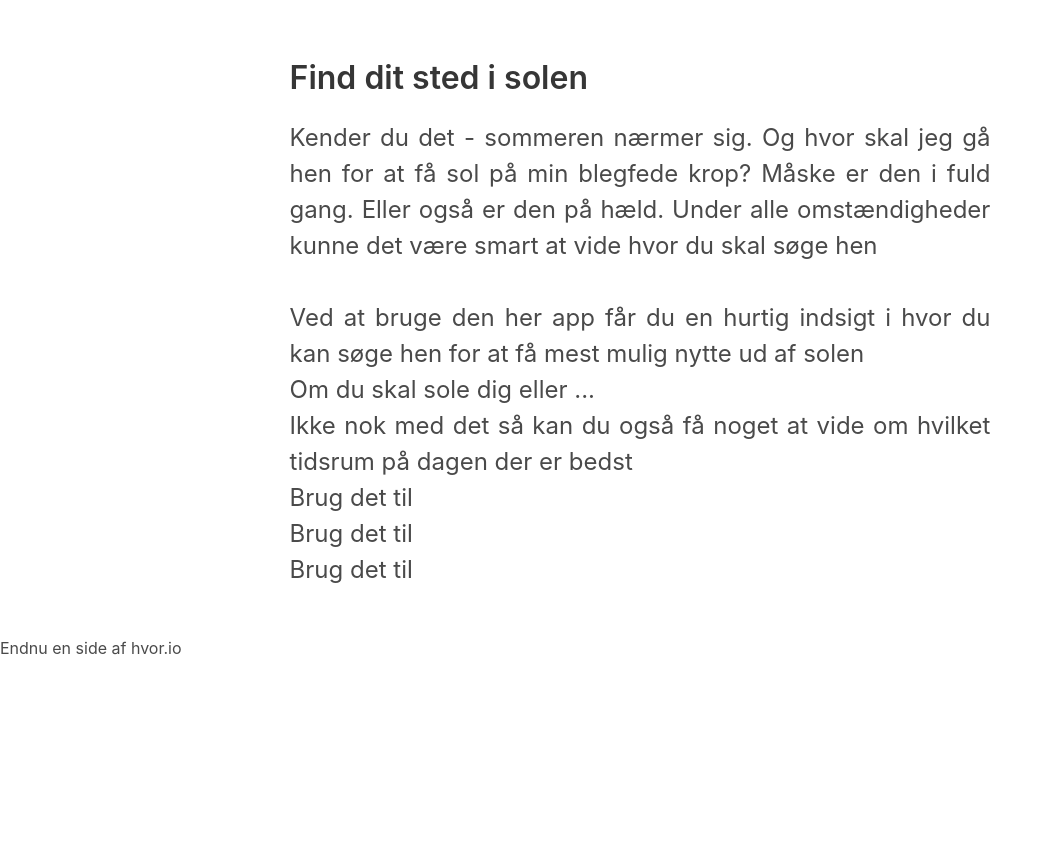
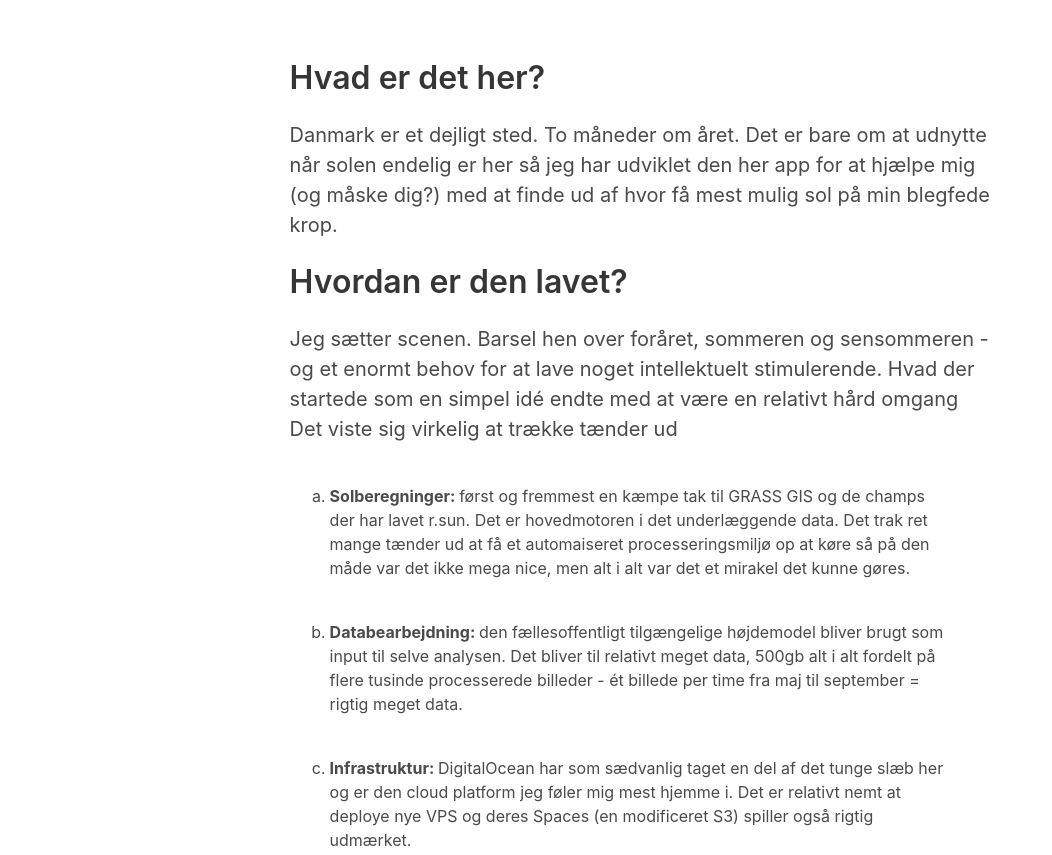
Before and after one commit to hvor-io/plads-i-solen, a plain HTML site: page index.html in a window 1280 px wide. Shown: the part 840-1695 px from the top of the page, without its empty margins (0-1052 px from the left). Before the commit the page ends 1500 px from the top, so only its background shows below. Drawn offline with nearby package versions, Linux system fonts and the light colour scheme.

Commit message:
layout done text almost done

```diff
--- a/index.html
+++ b/index.html
@@ -108,41 +108,17 @@
     <section class="has-background-white section">
         <div class="columns is-centered">
             <div class="column is-three-fifths">
-                <h1 class="title is-size-3">
-                    Find dit sted i solen
-                </h1>
-                    <div class="is-size-4 has-text-justified">
-                    <p>Kender du det - sommeren nærmer sig. Og hvor skal jeg gå hen for at få sol på min blegfede krop? Måske er den i fuld gang. Eller også er den på hæld.
-                        Under alle omstændigheder kunne det være smart at vide hvor du skal søge hen
-                    </p><br>
-                    <p>Ved at bruge den her app får du en hurtig indsigt i hvor du kan søge hen for at
-                        få mest mulig nytte ud af solen
-                    </p>
-                    <p>Om du skal sole dig eller ...
-
-                    </p>
-                    <p>Ikke nok med det så kan du også få noget at vide om hvilket tidsrum på dagen der er bedst
-
-                    </p>
-                    <p>
-                        <ul>
-                            <li>
-                                Brug det til
-                            </li>
-                            <li>
-                                Brug det til
-                            </li>
-                            <li>
-                                Brug det til
-                            </li>
-                        </ul>
-
-                    </p>
-                    <p>
-
-                    </p>
-
-                    </div>
+                    <p class="title has-text-justified">Hvad er det her?</p>
+                    <p class="is-size-5">Danmark er et dejligt sted. To måneder om året. Det er bare om at udnytte når solen endelig er her så jeg har udviklet den her app for at hjælpe mig (og måske dig?) med at finde ud af hvor få mest mulig sol på min blegfede krop.</p>
+                    <br>
+                    <p class="title">Hvordan er den lavet?</p>
+                    <p class="is-size-5">Jeg sætter scenen. Barsel hen over foråret, sommeren og sensommeren - og et enormt behov for at lave noget intellektuelt stimulerende. Hvad der startede som en simpel idé endte med at være en relativt hård omgang Det viste sig virkelig at trække tænder ud</p>
+                    <p class=""></p>
+                    <ol type="a">
+                        <li><b>Solberegninger: </b>først og fremmest en kæmpe tak til GRASS GIS og de champs der har lavet r.sun. Det er hovedmotoren i det underlæggende data. Det trak ret mange tænder ud at få et automaiseret processeringsmiljø op at køre så på den måde var det ikke mega nice, men alt i alt var det et mirakel det kunne gøres.</li>
+                        <li><b>Databearbejdning: </b>den fællesoffentligt tilgængelige højdemodel bliver brugt som input til selve analysen. Det bliver til relativt meget data, 500gb alt i alt fordelt på flere tusinde processerede billeder - ét billede per time fra maj til september = rigtig meget data.</li>
+                        <li><b>Infrastruktur: </b> DigitalOcean har som sædvanlig taget en del af det tunge slæb her og er den cloud platform jeg føler mig mest hjemme i. Det er relativt nemt at deploye nye VPS og deres Spaces (en modificeret S3) spiller også rigtig udmærket.</li>
+                    </ol>
             </div>
         </div>
     </section>
--- a/style.css
+++ b/style.css
@@ -23,6 +23,10 @@ html {
 
 body {
   height: 100%;
+}
+
+li {
+  margin: 40px;
 }
 
 .logo-text {
```
